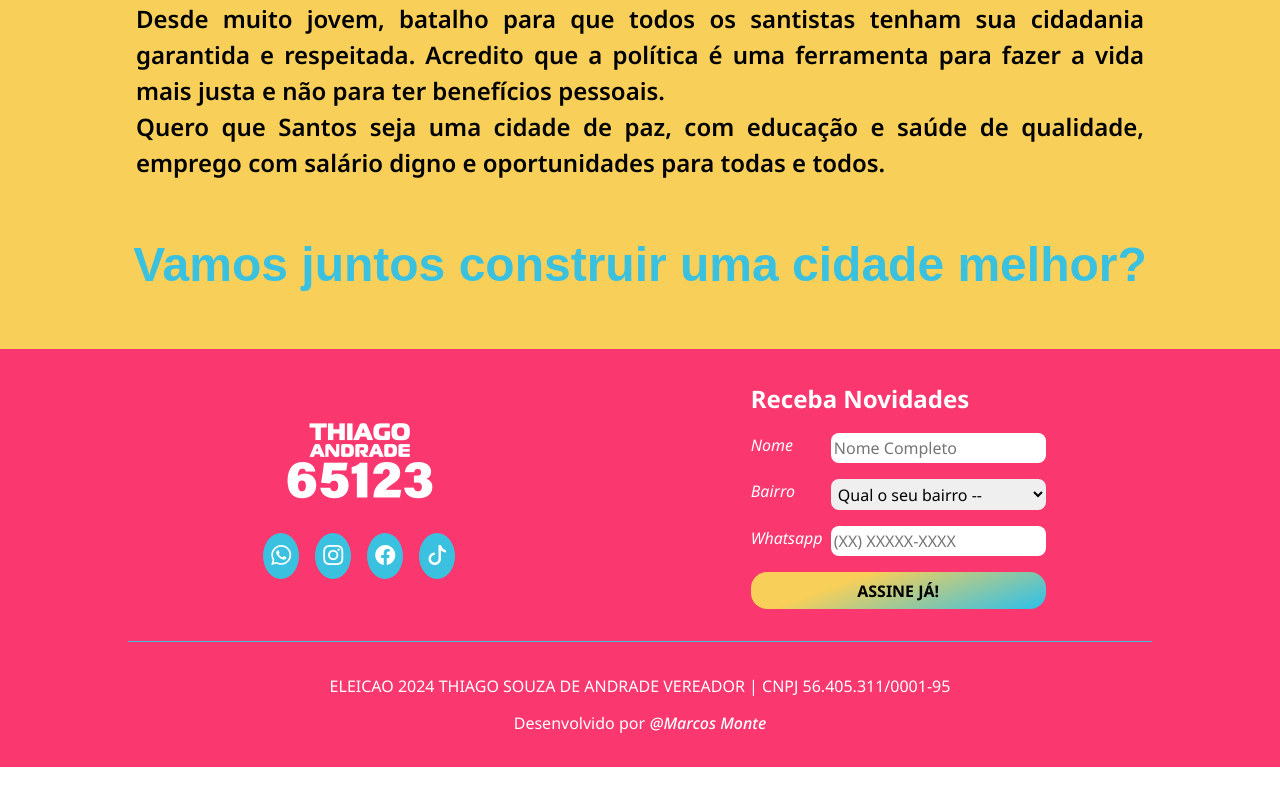
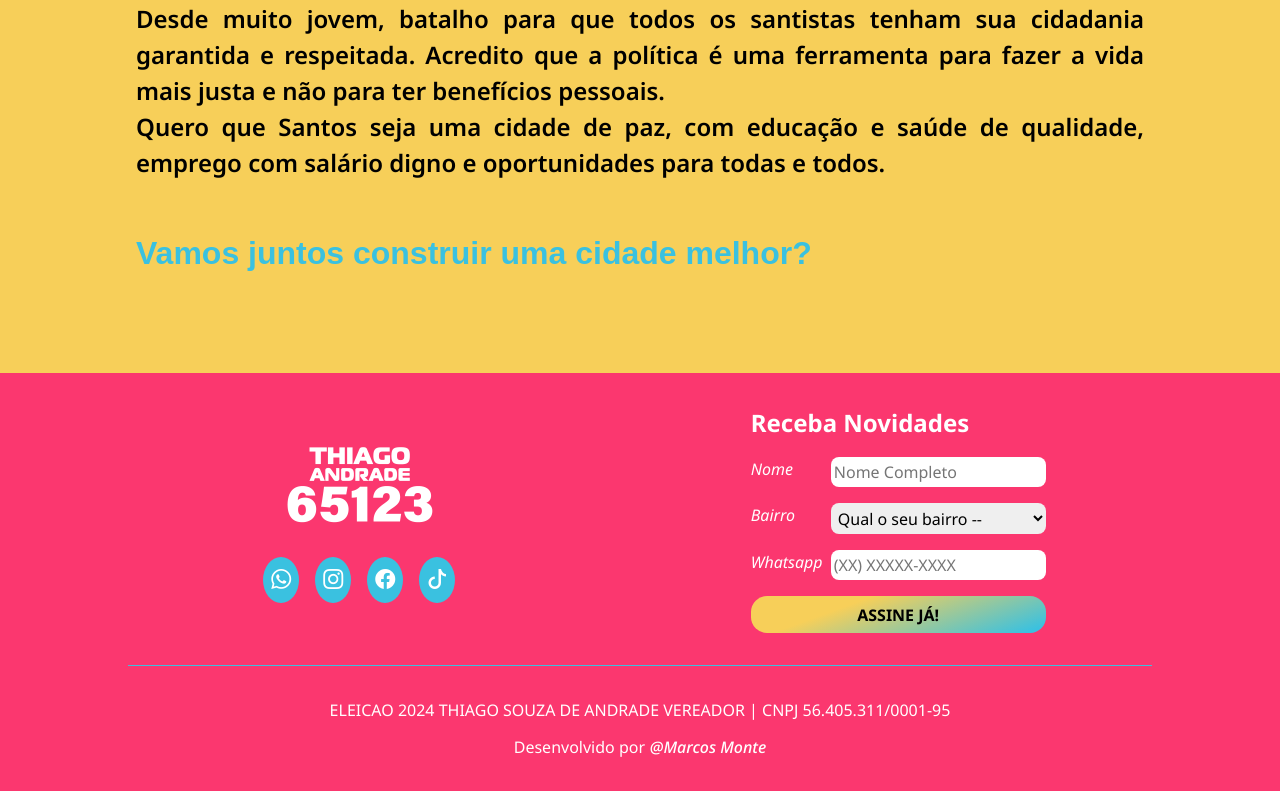
Before and after one commit to Marcos-Monte/thiago-andrade, a Next.js app: page / in a window 1280 px wide. Shown: the part 759-1550 px from the top of the page. Before the commit the page ends 1526 px from the top, so only its background shows below. Built offline with nearby package versions, Linux system fonts and the light colour scheme; a web font is replaced by a local one.

Commit message:
style: ajuste na estilização do componente Home

```diff
--- a/src/pages/components/Home/Home.jsx
+++ b/src/pages/components/Home/Home.jsx
@@ -18,9 +18,11 @@ export default function Home(){
 
                 <p className={styles.texto}>Quero que Santos seja uma cidade de paz, com educação e saúde de qualidade, emprego com salário digno e oportunidades para todas e todos.</p>
 
+                <p className={styles.title}>Vamos juntos construir uma cidade melhor?</p>
+
             </div>
 
-            <p className={styles.title}>Vamos juntos construir uma cidade melhor?</p>
+
 
         </section>
     )
--- a/src/pages/components/Home/Home.module.css
+++ b/src/pages/components/Home/Home.module.css
@@ -37,10 +37,10 @@
 }
 
 .title{
-    padding-bottom: 3rem;
-    text-align: center;
+    padding: 3rem 0;
+    text-align: justify;
     color: var(--primary);
-    font-size: 3rem;
+    font-size: 2rem;
     font-family: var(--font-title);
     font-weight: bold;
 }
```
